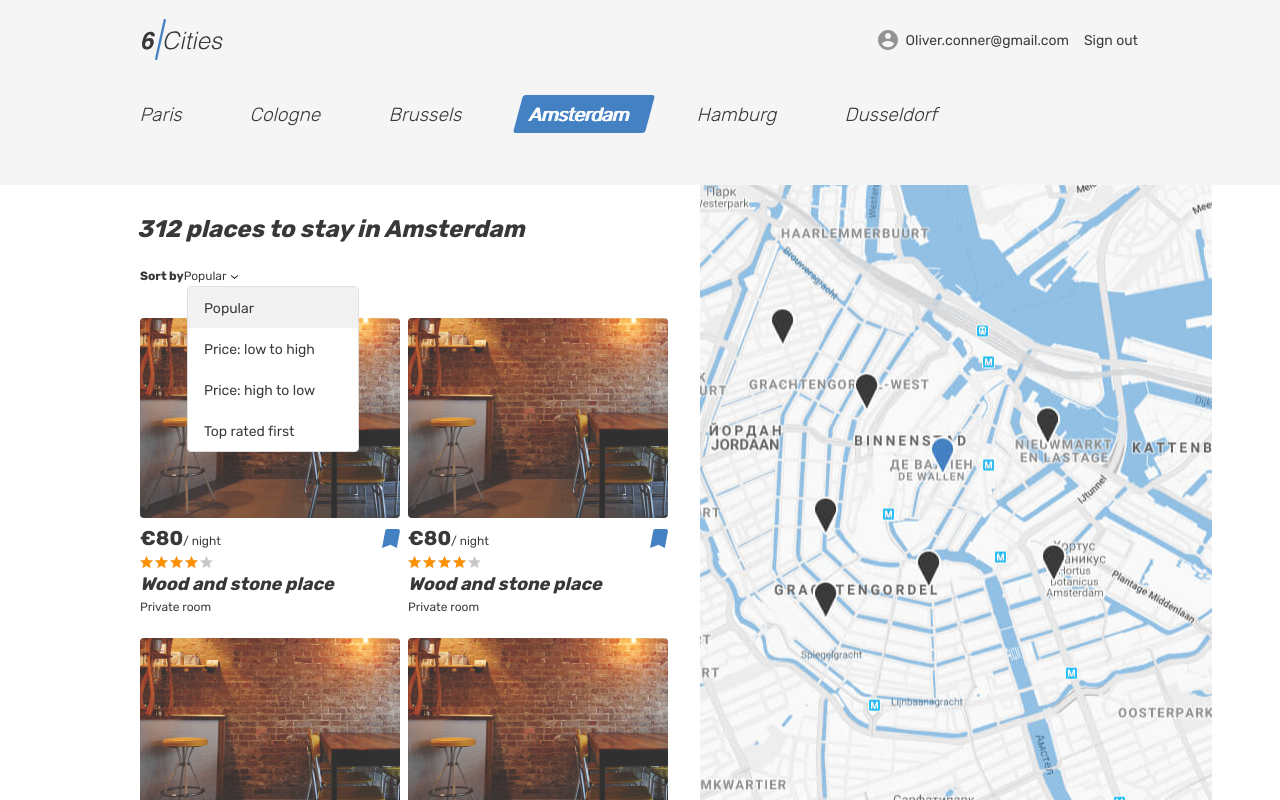
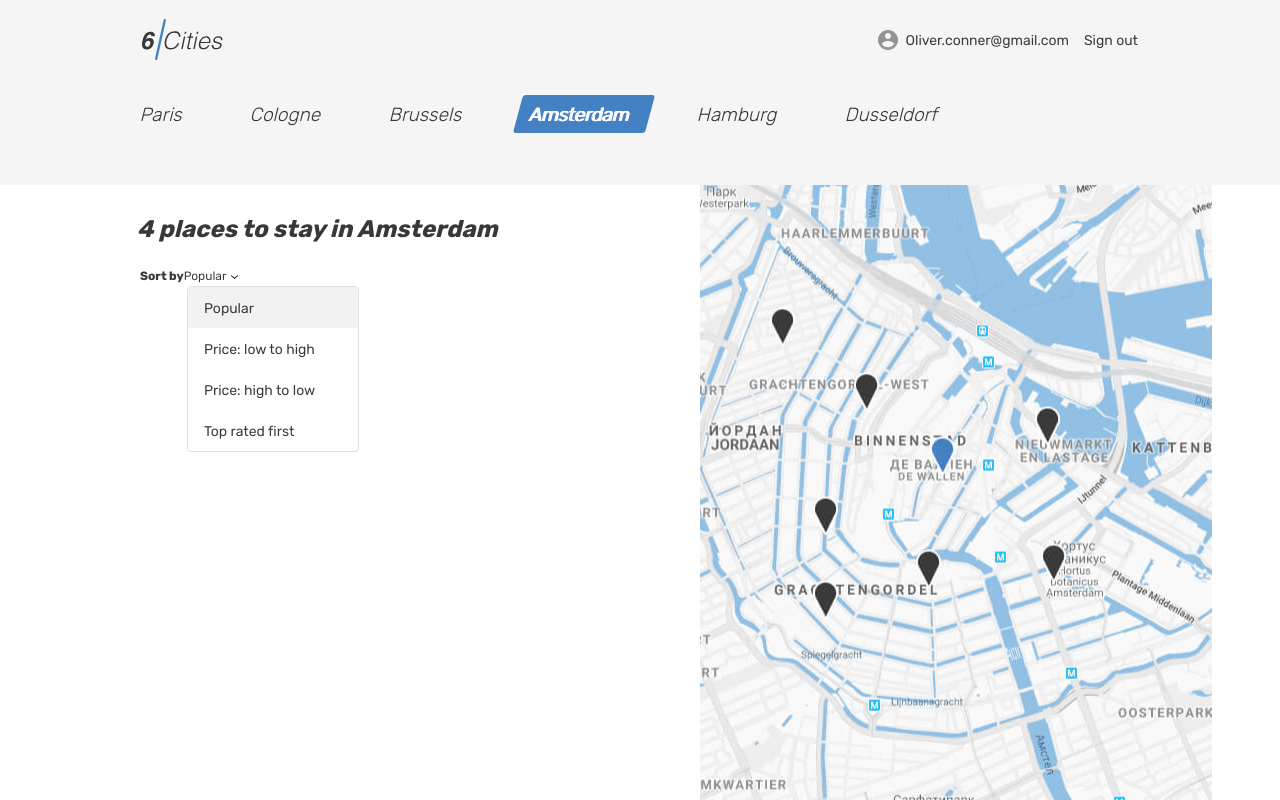
Before and after one commit to olena34montp/six-cities, a React (Vite) app: page / in a window 1280 px wide. Built offline with nearby package versions, Linux system fonts and the light colour scheme.

Commit message:
Ajout mocks offers dans app

```diff
--- a/src/components/app/app.tsx
+++ b/src/components/app/app.tsx
@@ -1,6 +1,7 @@
 import { Route, BrowserRouter, Routes } from 'react-router-dom';
 import { HelmetProvider } from 'react-helmet-async';
 import { AppRoute, AuthorizationStatus } from '../../consts';
+import { OfferType } from '../../types/offer';
 import MainPage from '../../pages/main/main';
 import LoginPage from '../../pages/login/login';
 import FavoritesPage from '../../pages/favorites/favorites';
@@ -9,17 +10,17 @@ import NotFoundPage from '../../pages/not-found/not-found';
 import PrivateRoute from '../private-route/private-route';
 
 type AppPageProps = {
-    cardsCount: number;
+    offers: OfferType[];
 }
 
-function App({ cardsCount }: AppPageProps): JSX.Element {
+function App({ offers }: AppPageProps): JSX.Element {
     return (
         <HelmetProvider>
             <BrowserRouter>
                 <Routes>
                     <Route
                         path={AppRoute.Main}
-                        element={<MainPage cardsCount={cardsCount} />}
+                        element={<MainPage offers={offers} />}
                     />
                     <Route
                         path={AppRoute.Login}
@@ -29,13 +30,13 @@ function App({ cardsCount }: AppPageProps): JSX.Element {
                         path={AppRoute.Favorites}
                         element={
                             <PrivateRoute authorizationStatus={AuthorizationStatus.NoAuth}>
-                                <FavoritesPage />
+                                <FavoritesPage offers={offers} />
                             </PrivateRoute>
                         }
                     />
                     <Route
                         path={AppRoute.Offer}
-                        element={<OfferPage />}
+                        element={<OfferPage offers={offers} />}
                     />
                     <Route
                         path="*"
--- a/src/index.tsx
+++ b/src/index.tsx
@@ -1,7 +1,7 @@
 import React from 'react';
 import ReactDOM from 'react-dom/client';
 import App from './components/app/app';
-import { Setting } from './consts';
+import { offers } from './mocks/offers';
 
 const root = ReactDOM.createRoot(
   document.getElementById('root') as HTMLElement
@@ -9,6 +9,6 @@ const root = ReactDOM.createRoot(
 
 root.render(
   <React.StrictMode>
-    <App cardsCount={Setting.CardsCount}/>
+    <App offers={offers}/>
   </React.StrictMode>
 );
--- a/src/pages/main/main.tsx
+++ b/src/pages/main/main.tsx
@@ -1,21 +1,13 @@
 import { Link } from 'react-router-dom';
 import { Helmet } from 'react-helmet-async';
-import Card from '../../components/card/card';
+import { OfferType } from '../../types/offer';
 import Logo from '../../components/logo/logo';
 
 type MainPageProps = {
-    cardsCount: number;
+    offers: OfferType[];
 }
 
-function MainPage({ cardsCount }: MainPageProps): JSX.Element {
-    function cards () {
-        const result = [];
-        for(let i = 1; i <= cardsCount; i++) {
-            result.push(<Card key={i}/>);
-        }
-
-        return result;
-    }
+function MainPage({ offers }: MainPageProps): JSX.Element {
     return (
         <div className="page page--gray page--main">
             <Helmet>
@@ -89,7 +81,7 @@ function MainPage({ cardsCount }: MainPageProps): JSX.Element {
                     <div className="cities__places-container container">
                         <section className="cities__places places">
                             <h2 className="visually-hidden">Places</h2>
-                            <b className="places__found">312 places to stay in Amsterdam</b>
+                            <b className="places__found">{offers.length} places to stay in Amsterdam</b>
                             <form className="places__sorting" action="#" method="get">
                                 <span className="places__sorting-caption">Sort by</span>
                                 <span className="places__sorting-type" tabIndex={0}>
@@ -106,7 +98,7 @@ function MainPage({ cardsCount }: MainPageProps): JSX.Element {
                                 </ul>
                             </form>
                             <div className="cities__places-list places__list tabs__content">
-                                {cards()}
+                                {/* code cards */}
                             </div>
                         </section>
                         <div className="cities__right-section">
```
Also changed, not shown: src/pages/favorites/favorites.tsx (+6 -1 lines), src/pages/offer/offer.tsx (+6 -1 lines).
